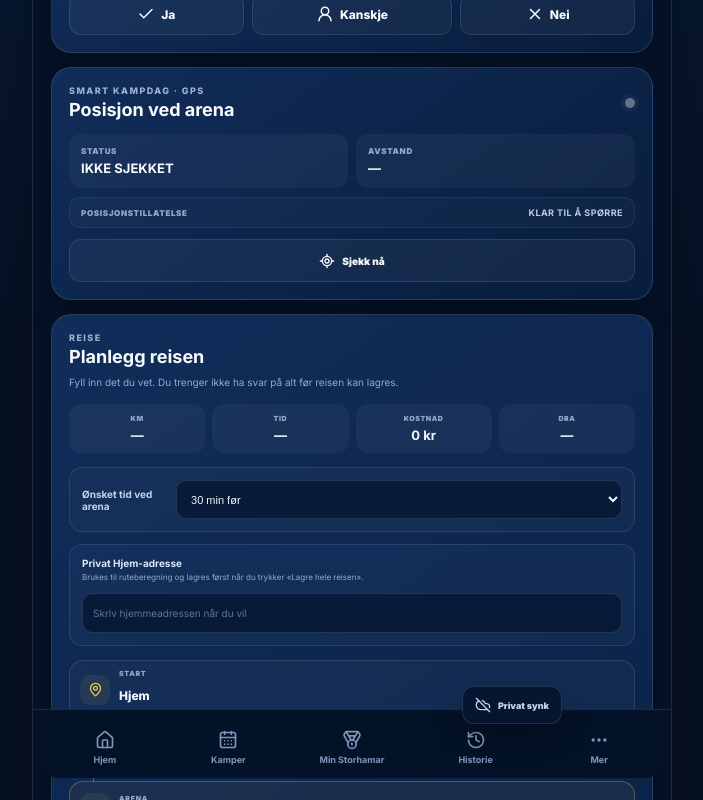
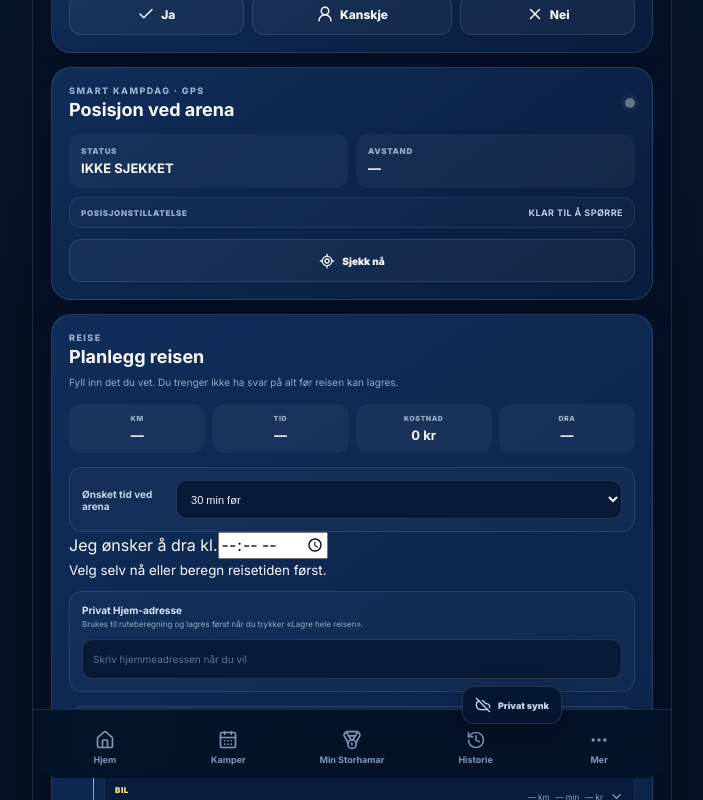
Before and after one commit to zachariassl19/Mitt-Storhamar, a React (Vite) app: page / in a window 1280 px wide. Both pictures are taken after a click on the button "Åpne kampen". Shown: the part 523-1323 px from the top of the page, without its empty margins (288-991 px from the left). Built offline with nearby package versions, Linux system fonts and the light colour scheme.

Commit message:
feat(travel): add manual DRA control to trip planner

```diff
--- a/src/components/TravelPlanner.tsx
+++ b/src/components/TravelPlanner.tsx
@@ -16,7 +16,13 @@ import {
   type CarEnergy,
   type CarSettings,
 } from '../lib/travelSettings'
-import { createLeg, createTripForGame } from '../lib/trips'
+import {
+  automaticDepartureTimeForTrip,
+  createLeg,
+  createTripForGame,
+  departureTimeForTrip,
+  manualDepartureAtForGameClock,
+} from '../lib/trips'
 import type { Game, TransportMode, Trip, TripLeg } from '../types'
 
 const transportOptions: { value: TransportMode; label: string }[] = [
@@ -51,6 +57,18 @@ function numberOrNull(value: string) {
 
 function formatMoney(value: number) {
   return new Intl.NumberFormat('nb-NO', { maximumFractionDigits: 0 }).format(value) + ' kr'
+}
+
+function clockValue(date: Date | null) {
+  if (!date) return ''
+  const parts = new Intl.DateTimeFormat('en-GB', {
+    timeZone: 'Europe/Oslo',
+    hour: '2-digit',
+    minute: '2-digit',
+    hourCycle: 'h23',
+  }).formatToParts(date)
+  const map = Object.fromEntries(parts.map((part) => [part.type, part.value]))
+  return `${map.hour}:${map.minute}`
 }
 
 function formatUnitPrice(value: number) {
@@ -148,14 +166,34 @@ export function TravelPlanner({ game, trip, completedAttendance = false, onSaveT
 
   const outbound = legs.filter((leg) => leg.direction === 'outbound')
   const outboundReady = outbound.length > 0 && outbound.every((leg) => leg.durationMinutes != null)
-  const outboundMinutes = outbound.reduce((sum, leg) => sum + (leg.durationMinutes ?? 0), 0)
-  const draDate = outboundReady
-    ? new Date(new Date(game.startsAt).getTime() - (draft.desiredArrivalMinutesBefore + outboundMinutes) * 60_000)
-    : null
+  const automaticDraDate = automaticDepartureTimeForTrip(game, draft)
+  const draDate = departureTimeForTrip(game, draft)
+  const departureValue = clockValue(draDate)
 
   function resetRoutingState() {
     setRoutingState('idle')
     setRoutingMessage('')
+  }
+
+  function setDeparture(value: string) {
+    setMessage('')
+    if (!value) {
+      setDraft((current) => ({ ...current, manualDepartureAt: null }))
+      return
+    }
+
+    const manualDepartureAt = manualDepartureAtForGameClock(game, value)
+    if (!manualDepartureAt) {
+      setMessage('Velg en DRA-tid før kampstart.')
+      return
+    }
+
+    setDraft((current) => ({ ...current, manualDepartureAt }))
+  }
+
+  function useAutomaticDeparture() {
+    setMessage('')
+    setDraft((current) => ({ ...current, manualDepartureAt: null }))
   }
 
   function setCar(next: CarSettings) {
@@ -398,6 +436,31 @@ export function TravelPlanner({ game, trip, completedAttendance = false, onSaveT
         </select>
       </label>
 
+      <div className="manual-departure-setting">
+        <label>
+          <span>Jeg ønsker å dra kl.</span>
+          <input
+            type="time"
+            value={departureValue}
+            onChange={(event) => setDeparture(event.target.value)}
+          />
+        </label>
+        <div>
+          <small>
+            {draft.manualDepartureAt
+              ? 'Denne tiden overstyrer appens forslag.'
+              : automaticDraDate
+                ? `Forslag fra reisetiden: ${clockValue(automaticDraDate)}`
+                : 'Velg selv nå eller beregn reisetiden først.'}
+          </small>
+          {draft.manualDepartureAt && automaticDraDate && (
+            <button type="button" onClick={useAutomaticDeparture}>
+              Bruk forslag {clockValue(automaticDraDate)}
+            </button>
+          )}
+        </div>
+      </div>
+
       {usesHome && (
         <div className="home-location-card">
           <div>
@@ -490,7 +553,7 @@ export function TravelPlanner({ game, trip, completedAttendance = false, onSaveT
       )}
 
       {invalidRoute && <p className="save-warning">Et tomt eller ugyldig stopp må rettes før reisen kan lagres. Andre ubesvarte felt er helt greit.</p>}
-      {!outboundReady && <p className="travel-footnote">DRA vises når alle delene fram til arena har reisetid.</p>}
+      {!draDate && <p className="travel-footnote">Velg DRA selv eller legg inn reisetid så appen kan foreslå en tid.</p>}
       {trip?.status !== 'completed' && !confirmedAttendance && <p className="travel-footnote">Planlagte km teller ikke i Min Storhamar før kampdagen er bekreftet som gjennomført.</p>}
 
       {trip && <button className="travel-delete-route" onClick={removeSavedTrip}><Trash2 size={15} /> Slett lagret reiserute</button>}
```
